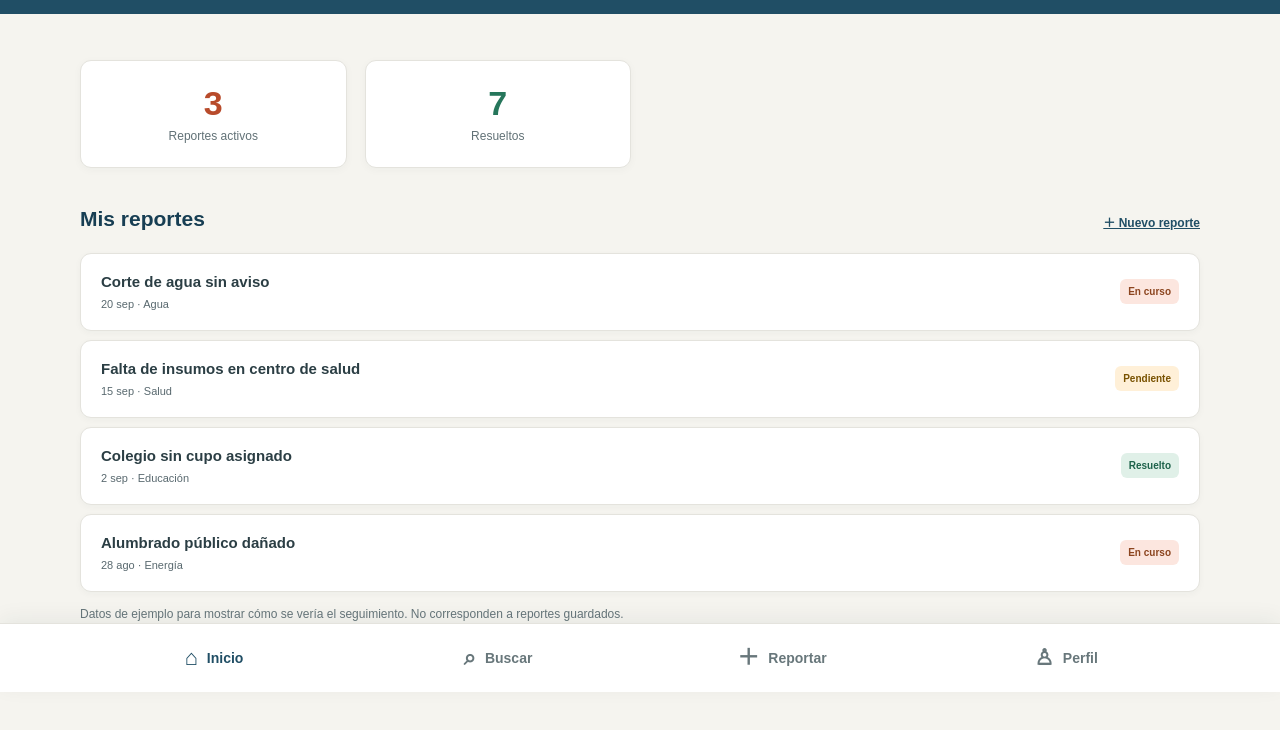
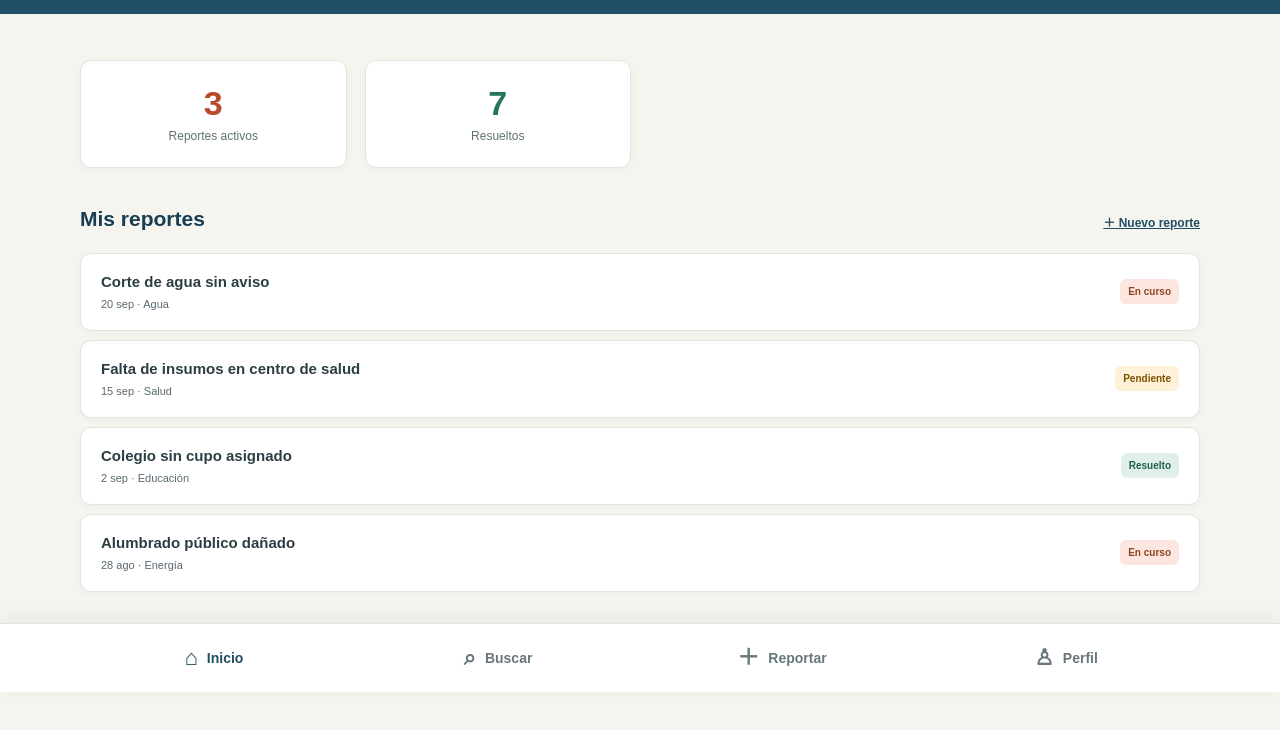
Before and after one commit to huberalexander23/VozYControl, a website: page panel.html in a window 1280 px wide. Shown: the part 108-838 px from the top of the page. Drawn offline with Linux system fonts and the light colour scheme.

Commit message:
Remove visible prototype guidance text

```diff
--- a/panel.html
+++ b/panel.html
@@ -34,7 +34,6 @@
     <article class="report-row"><div><h3 class="report-title">Colegio sin cupo asignado</h3><p class="report-date">2 sep · Educación</p></div><span class="badge badge-done">Resuelto</span></article>
     <article class="report-row"><div><h3 class="report-title">Alumbrado público dañado</h3><p class="report-date">28 ago · Energía</p></div><span class="badge badge-progress">En curso</span></article>
   </section>
-  <p class="prototype-note">Datos de ejemplo para mostrar cómo se vería el seguimiento. No corresponden a reportes guardados.</p>
 </main>
 <nav class="tabbar" aria-label="Navegación principal">
   <a class="tab" href="panel.html" aria-current="page"><span aria-hidden="true">⌂</span>Inicio</a>
```
